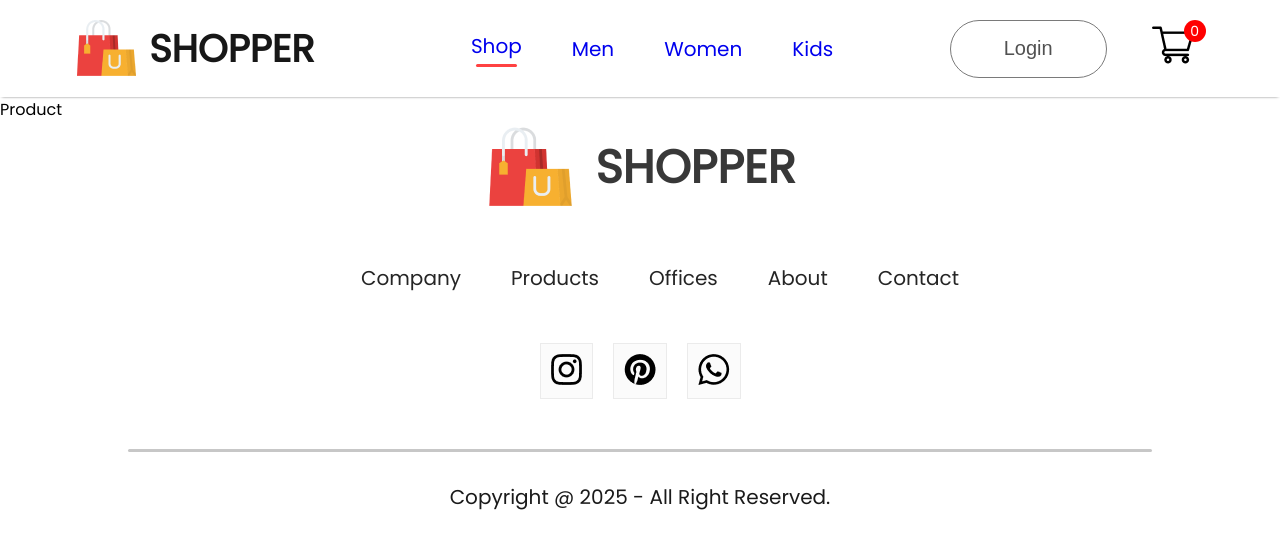
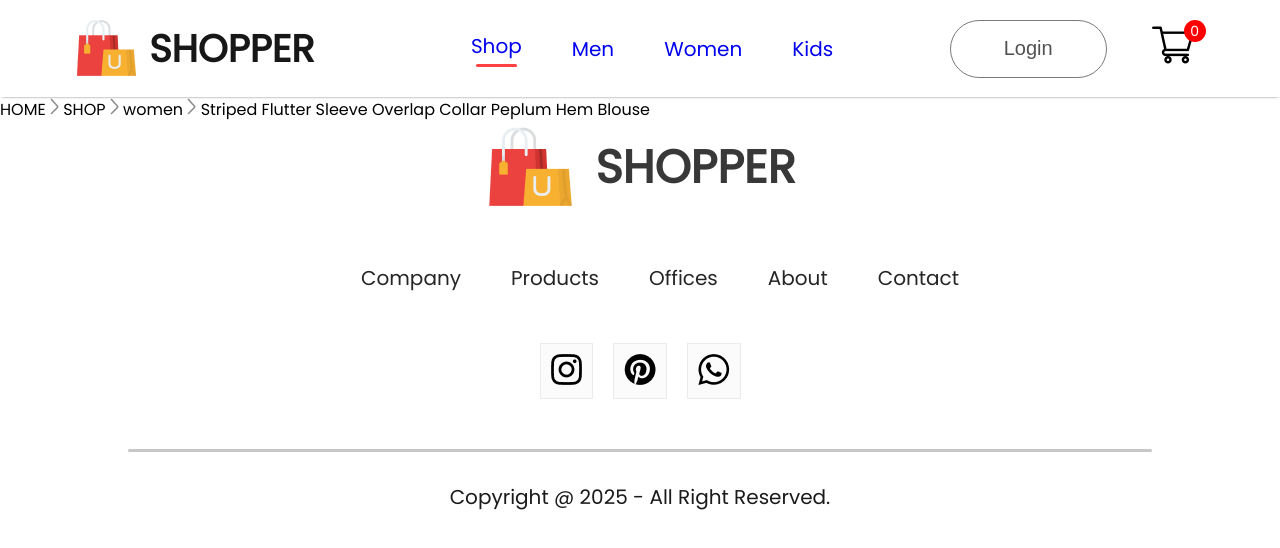
Before and after one commit to DheerajKumar757/MERN-E-Commerce, a React (Create React App) app in the folder frontend/: page /product/1 in a window 1280 px wide. Shown: the top 548 px of the page. Built offline with nearby package versions, Linux system fonts and the light colour scheme.

Commit message:
C18: Implement Product-Breadcrum
Add Product-Breadcrum html.
Implement product page part 1

```diff
--- /dev/null
+++ b/frontend/src/Components/Breadcrums/Breadcrum.jsx
@@ -0,0 +1,14 @@
+import React from 'react'
+import './Breadcrum.css'
+import arrow_icon from '../Assets/breadcrum_arrow.png'
+
+const Breadcrum = (props) => {
+    const {product} = props;
+  return (
+    <div className='breadcrum'>
+        HOME <img src={arrow_icon} alt="" /> SHOP <img src={arrow_icon} alt="" /> {product.category} <img src={arrow_icon} alt="" /> {product.name}
+    </div>
+  )
+}
+
+export default Breadcrum
--- a/frontend/src/Components/Item/Item.jsx
+++ b/frontend/src/Components/Item/Item.jsx
@@ -1,10 +1,11 @@
 import React from 'react'
 import './Item.css'
+import { Link } from 'react-router-dom'
 
 const Item = (props) => {
   return (
     <div className='item'>
-        <img src={props.image} alt=""/>
+        <Link to={`/product/${props.id}`}> <img src={props.image} alt=""/> </Link>
         <p>{props.name}</p>
         <div className="item-prices">
             <div className="item-price-new">
--- a/frontend/src/Pages/Product.jsx
+++ b/frontend/src/Pages/Product.jsx
@@ -1,8 +1,16 @@
-import React from 'react'
+import React, { useContext } from 'react'
+import { ShopContext } from '../Context/ShopContext'
+import { useParams } from 'react-router-dom';
+import Breadcrum from '../Components/Breadcrums/Breadcrum';
 
 const Product = () => {
+  const {all_product} = useContext(ShopContext);
+  const {productId} = useParams();
+  const product = all_product.find((e)=> e.id === Number(productId));
   return (
-    <div>Product</div>
+    <div>
+      <Breadcrum product={product}/>
+    </div>
   )
 }
 
```
Also changed, not shown: frontend/src/Components/Breadcrums/Breadcrum.css (added).
